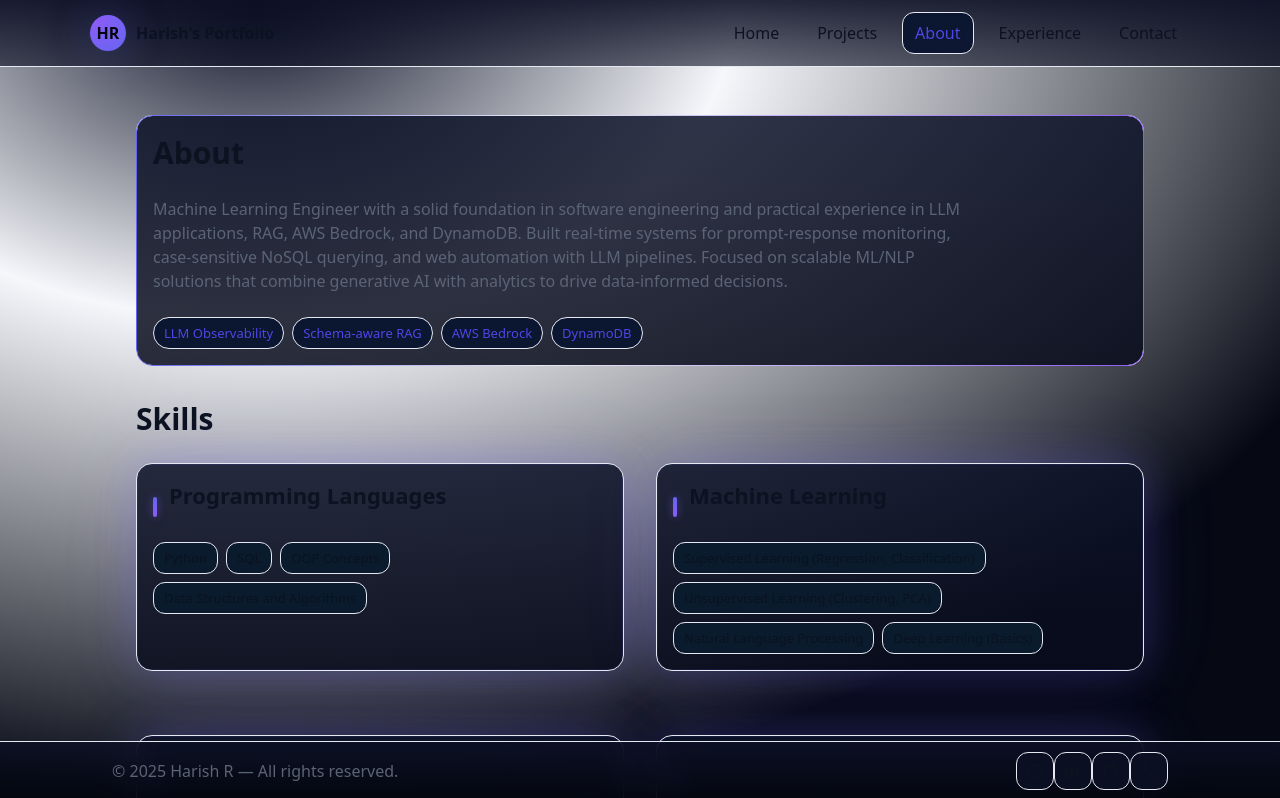
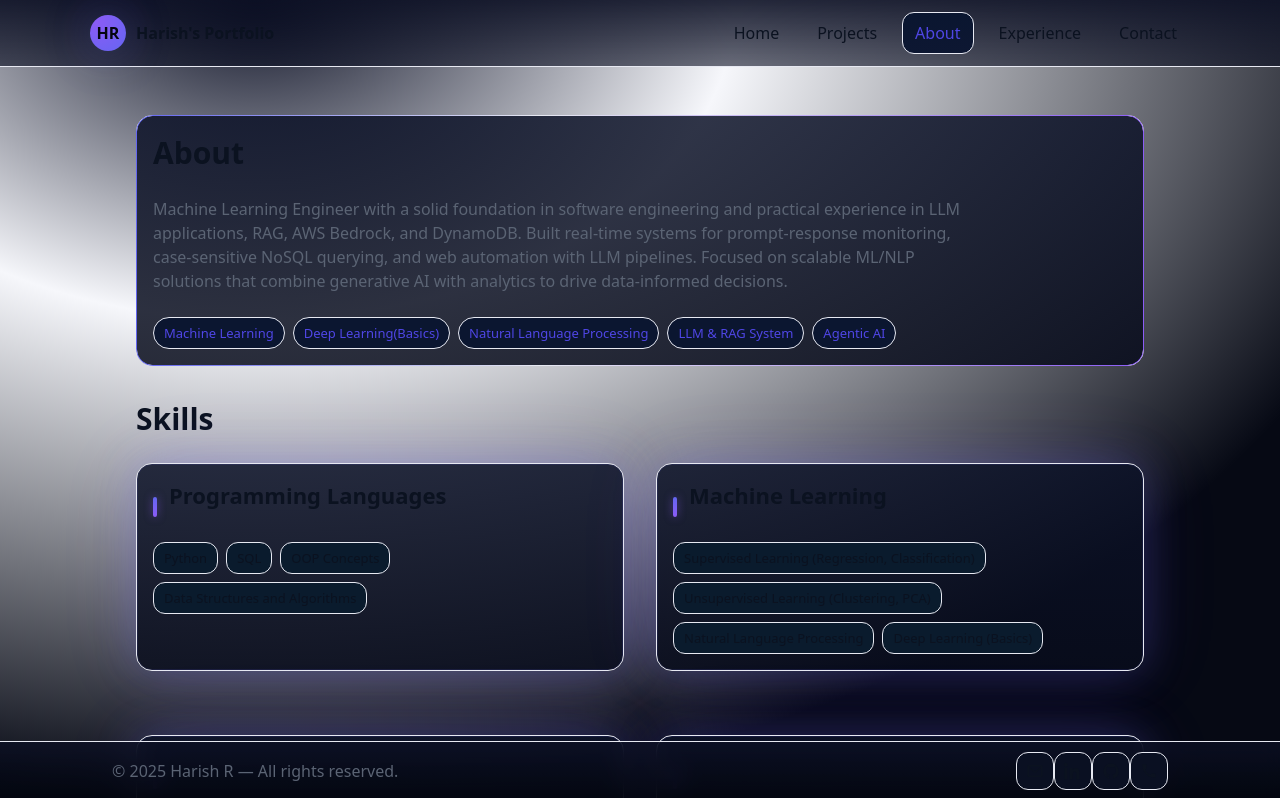
Before and after one commit to Harishr0608/portfolio, a React (Vite) app: page /#/about in a window 1280 px wide. Shown: the top 798 px of the page. Built offline with nearby package versions, Linux system fonts and the light colour scheme.

Commit message:
about section updated

```diff
--- a/src/pages/About.jsx
+++ b/src/pages/About.jsx
@@ -103,10 +103,11 @@ export default function About(){
           <h2>About</h2>
           <p className="subtitle">{aboutBlurb}</p>
           <div className="about-badges">
-            <span className="badge">LLM Observability</span>
-            <span className="badge">Schema‑aware RAG</span>
-            <span className="badge">AWS Bedrock</span>
-            <span className="badge">DynamoDB</span>
+            <span className="badge">Machine Learning</span>
+            <span className="badge">Deep Learning(Basics)</span>
+            <span className="badge">Natural Language Processing</span>
+            <span className="badge">LLM & RAG System</span>
+            <span className="badge">Agentic AI</span>
           </div>
         </div>
       </div>
```
